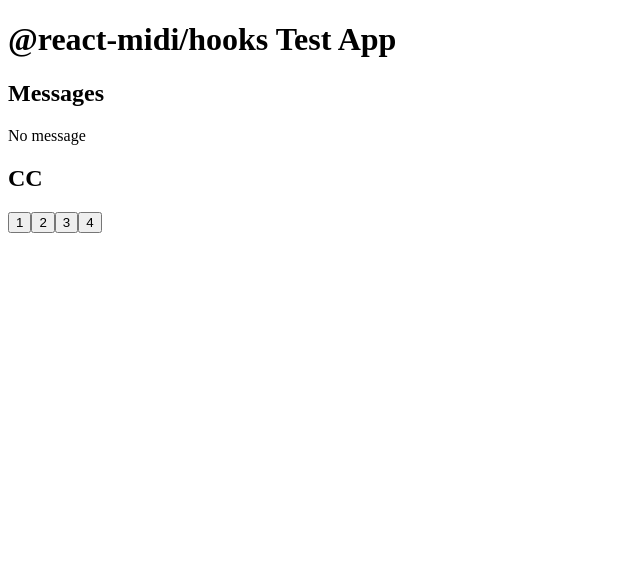
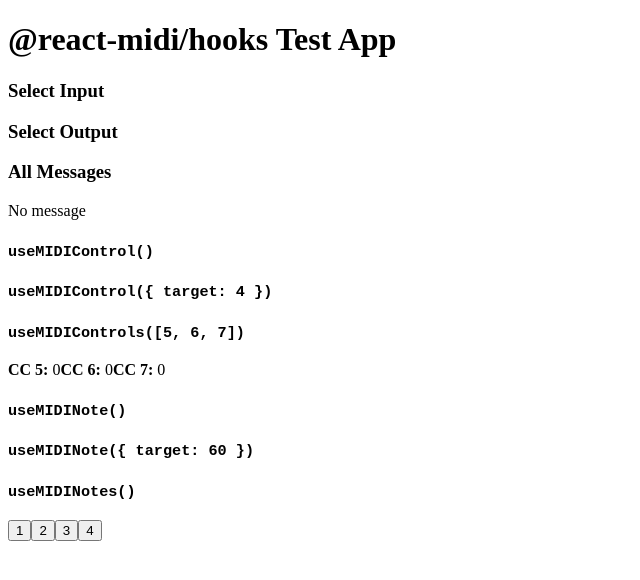
Before and after one commit to nicorobo/react-midi-hooks, a React (Vite) app: page / in a window 1280 px wide. Shown: the top 580 px of the page, without its empty margins (0-640 px from the left). Built offline with nearby package versions, Linux system fonts and the light colour scheme; the HTML template or start-up script is replaced by a standard one.

Commit message:
added useMIDIClock hook

```diff
--- /dev/null
+++ b/lib/hooks/use-midi-clock.ts
@@ -0,0 +1,36 @@
+import { useState, useCallback } from 'react';
+import { MIDIConstants } from '../constants';
+import { useSubscribe } from './use-subscribe';
+type Args = {
+  division: number;
+};
+export const useMIDIClock = ({ division = 1 }: Args) => {
+  const [step, setStep] = useState(0);
+  const [isPlaying, setIsPlaying] = useState(false);
+  const handleClockMessage = useCallback(() => {
+    // Keep track of count through closure. Is there a better way?
+    let steps = 0;
+    return (type: number) => {
+      switch (type) {
+        case MIDIConstants.tick:
+          steps++;
+          if (division === 1) setStep(steps);
+          else if (steps % division === 0)
+            setStep(Math.floor(steps / division));
+          break;
+        case MIDIConstants.play:
+          setIsPlaying(true);
+          break;
+        case MIDIConstants.stop:
+          steps = 0;
+          setIsPlaying(false);
+          setStep(0);
+          break;
+        default:
+          break;
+      }
+    };
+  }, [division, setStep, setIsPlaying]);
+  useSubscribe('clock', handleClockMessage());
+  return { step, isPlaying };
+};
--- a/lib/main.ts
+++ b/lib/main.ts
@@ -7,3 +7,4 @@ export { useMIDIMessage } from './hooks/use-midi-message';
 export { useMIDIControls } from './hooks/use-midi-controls';
 export { useMIDINote } from './hooks/use-midi-note';
 export { useMIDINotes } from './hooks/use-midi-notes';
+export { useMIDIClock } from './hooks/use-midi-clock';
--- a/src/App.tsx
+++ b/src/App.tsx
@@ -4,6 +4,10 @@ import {
   useMIDIControl,
   useMIDIMessage,
   useMIDIInputs,
+  useMIDIOutputs,
+  useMIDIControls,
+  useMIDINote,
+  useMIDINotes,
 } from '../lib/main';
 
 const MIDIBoard = () => {
@@ -30,29 +34,112 @@ const MIDIBoard = () => {
 };
 
 const MIDIMonitor = () => {
-  const { inputs, selectedInputId, selectInput } = useMIDIInputs();
-  const allCC = useMIDIControl();
   const message = useMIDIMessage();
   return (
     <div>
-      {inputs.map((input) => (
-        <button
-          key={input.id}
-          style={selectedInputId == input.id ? { background: 'red' } : {}}
-          onClick={() => selectInput(input.id)}
-        >
-          {input.name}
-        </button>
-      ))}
-      <h2>Messages</h2>
+      <h3>All Messages</h3>
       {message?.data.join(',') ?? 'No message'}
-      <h2>CC</h2>
+    </div>
+  );
+};
+
+const MIDIControlTest = () => {
+  const allCC = useMIDIControl();
+  const cc4 = useMIDIControl({ target: 4 });
+  const [cc5, cc6, cc7] = useMIDIControls([5, 6, 7]);
+  return (
+    <div>
+      <h3>
+        <code>{'useMIDIControl()'}</code>
+      </h3>
       {allCC && (
         <p>
           <b>Channel:</b> {allCC.channel} <b>Control:</b> {allCC.control}{' '}
           <b>Value:</b> {allCC.value}
         </p>
       )}
+      <h3>
+        <code>{'useMIDIControl({ target: 4 })'}</code>
+      </h3>
+      {cc4 && (
+        <p>
+          <b>Channel:</b> {cc4.channel} <b>Control:</b> {cc4.control}{' '}
+          <b>Value:</b> {cc4.value}
+        </p>
+      )}
+      <h3>
+        <code>{'useMIDIControls([5, 6, 7])'}</code>
+      </h3>
+      <b>CC 5: </b>
+      {cc5}
+      <b>CC 6: </b>
+      {cc6}
+      <b>CC 7: </b>
+      {cc7}
+    </div>
+  );
+};
+
+const MIDINoteTest = () => {
+  const allNote = useMIDINote();
+  const middleC = useMIDINote({ target: 60 });
+  const notes = useMIDINotes();
+  return (
+    <div>
+      <h3>
+        <code>{'useMIDINote()'}</code>
+      </h3>
+      {allNote && (
+        <p>
+          <b>Channel:</b> {allNote.channel} <b>Control:</b> {allNote.note}{' '}
+          <b>Velocity:</b> {allNote.velocity} <b>On:</b> {allNote.on}
+        </p>
+      )}
+      <h3>
+        <code>{'useMIDINote({ target: 60 })'}</code>
+      </h3>
+      {middleC && (
+        <p>
+          <b>Channel:</b> {middleC.channel} <b>Note:</b> {middleC.note}{' '}
+          <b>Velocity:</b> {middleC.velocity} <b>On:</b> {middleC.on}
+        </p>
+      )}
+      <h3>
+        <code>{'useMIDINotes()'}</code>
+      </h3>
+      {notes.map((note, i) => (
+        <p key={note.note + i}>
+          <b>Note: </b>
+          {note.note} <b>Velocity: </b>
+          {note.velocity}
+          <b>Channel: </b>
+          {note.channel}
+        </p>
+      ))}
+    </div>
+  );
+};
+const MIDIInterfaceSelector = () => {
+  const { inputs, selectedInputId, selectInput } = useMIDIInputs();
+  const { outputs, selectedOutputId, selectOutput } = useMIDIOutputs();
+  return (
+    <div>
+      <div>
+        <h3>Select Input</h3>
+        {inputs.map(({ id, name }) => (
+          <button key={id} onClick={() => selectInput(id)}>
+            {name + (selectedInputId === id ? ' (selected)' : '')}
+          </button>
+        ))}
+      </div>
+      <div>
+        <h3>Select Output</h3>
+        {outputs.map(({ id, name }) => (
+          <button key={id} onClick={() => selectOutput(id)}>
+            {name + (selectedOutputId === id ? ' (selected)' : '')}
+          </button>
+        ))}
+      </div>
     </div>
   );
 };
@@ -61,7 +148,10 @@ function App() {
   return (
     <MIDIProvider>
       <h1>@react-midi/hooks Test App</h1>
+      <MIDIInterfaceSelector />
       <MIDIMonitor />
+      <MIDIControlTest />
+      <MIDINoteTest />
       <MIDIBoard />
     </MIDIProvider>
   );
```
